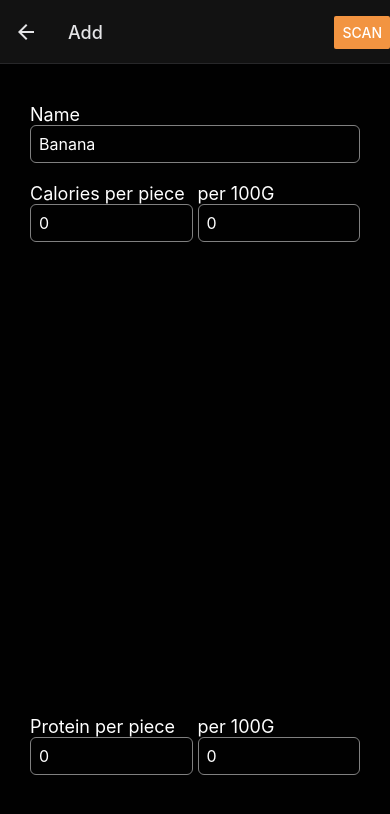
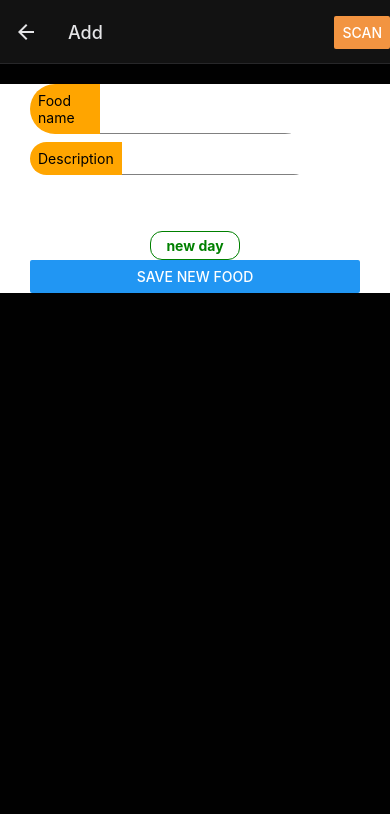
Before and after one commit to marvincayetano/added, a React Native app: screen /Add in a window 390 px wide. Shown: the top 814 px of the page. Built offline with nearby package versions, Linux system fonts and the light colour scheme.

Commit message:
👍 Fix: Modal to have dynamic action and children

```diff
--- a/components/Foods/FoodAdd.tsx
+++ b/components/Foods/FoodAdd.tsx
@@ -1,14 +1,9 @@
 import React from "react";
-import {
-  Text,
-  Button,
-  TextInput,
-  View,
-  StyleSheet,
-  ScrollView,
-} from "react-native";
+import { Text, Button, View, StyleSheet, ScrollView } from "react-native";
 import AsyncStorage from "@react-native-async-storage/async-storage";
 import { useForm, Controller } from "react-hook-form";
+import { Input } from "../ui/Input";
+import { ModalComponent } from "../Modal/ModalComponent";
 
 interface FoodAddProps {
   navigation: any;
@@ -30,29 +25,15 @@ export interface FoodValue {
   fiber: number;
 }
 
-export interface FormData {
-  foodName: string;
-  caloriesPP?: string;
-  caloriesPG?: string;
-  proteinPP?: string;
-  proteinPG?: string;
-  fatPP?: string;
-  fatPG?: string;
-  carbsPP?: string;
-  carbsPG?: string;
-  fiberPP?: string;
-  fiberPG?: string;
-}
-
-const _storeData = async (data: FormData) => {
-  data.foodName = data.foodName.toLowerCase();
+const _storeData = async (data: FoodValue) => {
+  data.name = data.name.toLowerCase();
   try {
     AsyncStorage.getItem("@foods").then((value: string | null) => {
       if (value && value.length) {
-        const jsonGetValue = JSON.parse(value) as FormData[];
+        const jsonGetValue = JSON.parse(value) as [FoodValue];
         // Check if the name is already in the storage
-        const isExist = jsonGetValue.filter((food) => {
-          return food.foodName === data.foodName;
+        const isExist = jsonGetValue.filter((food: FoodValue) => {
+          return food.name === data.name;
         });
 
         if (isExist.length) {
@@ -76,287 +57,70 @@ export function FoodAdd({ navigation }: FoodAddProps) {
     control,
     handleSubmit,
     formState: { errors },
-  } = useForm<FormData>();
+  } = useForm<FoodData>();
 
   const onSubmit = handleSubmit((data: any) => {
-    // Map remove empty
-    Object.keys(data).forEach((key: any) => {
-      if (data[key] === "" || data[key] === "0") {
-        delete data[key];
-      }
+    // _storeData(data);
+    // navigation.goBack();
   });
 
-    if (data.foodName) {
-      if (Object.keys(data.foodName).length <= 1) {
-        // TODO: Return error
-      } else {
-        // Save here
-        _storeData(data);
-        navigation.goBack();
-      }
-    }
-  });
+  const onAddNewMeasurement = () => {};
 
   return (
     <View style={{ flex: 1 }}>
       <ScrollView style={{ marginTop: 20 }}>
         <View style={styles.container}>
-          <Text style={styles.label}>Name</Text>
           <Controller
             control={control}
             rules={{
               required: true,
             }}
-            render={({ field: { onChange, onBlur, value } }) => (
-              <TextInput
-                autoCapitalize="none"
-                style={styles.input}
-                onBlur={onBlur}
-                onChangeText={onChange}
-                value={value}
-                placeholder="Banana"
-              />
+            render={({ field: { onChange } }) => (
+              <Input label="Food name" fnSet={onChange} />
             )}
-            name="foodName"
+            name="name"
             defaultValue=""
           />
-          {errors.foodName && (
+          {errors.name && (
             <Text style={{ color: "red" }}>This is required.</Text>
           )}
 
-          <View style={styles.inputContainer}>
-            <View style={{ flex: 1 }}>
-              <Text style={styles.label}>Calories per piece</Text>
           <Controller
             control={control}
             rules={{
-                  maxLength: 3,
+              required: true,
             }}
-                render={({ field: { onChange, onBlur, value } }) => (
-                  <TextInput
-                    keyboardType="numeric"
-                    autoCapitalize="none"
-                    style={styles.input}
-                    onBlur={onBlur}
-                    onChangeText={onChange}
-                    value={value}
+            render={({ field: { onChange } }) => (
+              <Input label="Description" fnSet={onChange} />
+            )}
+            name="description"
+            defaultValue=""
           />
+          {errors.name && (
+            <Text style={{ color: "red" }}>This is required.</Text>
           )}
-                name="caloriesPP"
-                defaultValue="0"
-              />
-            </View>
 
-            <View style={{ flex: 1, marginLeft: 5 }}>
-              <Text style={styles.label}>per 100G</Text>
+          <View style={{ marginTop: 26 }}>
+            <ModalComponent
+              btnLabel={"Add New Measurement"}
+              action={onAddNewMeasurement}
+            >
               <Controller
                 control={control}
                 rules={{
-                  maxLength: 3,
+                  required: true,
                 }}
-                render={({ field: { onChange, onBlur, value } }) => (
-                  <TextInput
-                    keyboardType="numeric"
-                    autoCapitalize="none"
-                    style={styles.input}
-                    onBlur={onBlur}
-                    onChangeText={onChange}
-                    value={value}
+                render={({ field: { onChange } }) => (
+                  <Input label="Food name" fnSet={onChange} />
+                )}
+                name="name"
+                defaultValue=""
               />
+              {errors.name && (
+                <Text style={{ color: "red" }}>This is required.</Text>
               )}
-                name="caloriesPG"
-                defaultValue="0"
-              />
-            </View>
-          </View>
-
-          <View style={styles.inputContainer}>
-            <View style={{ flex: 1 }}>
-              <Text style={styles.label}>Protein per piece</Text>
-              <Controller
-                control={control}
-                rules={{
-                  maxLength: 100,
-                }}
-                render={({ field: { onChange, onBlur, value } }) => (
-                  <TextInput
-                    keyboardType="numeric"
-                    autoCapitalize="none"
-                    style={styles.input}
-                    onBlur={onBlur}
-                    onChangeText={onChange}
-                    value={value}
-                  />
-                )}
-                name="proteinPP"
-                defaultValue="0"
-              />
-            </View>
-
-            <View style={{ flex: 1, marginLeft: 5 }}>
-              <Text style={styles.label}>per 100G</Text>
-              <Controller
-                control={control}
-                rules={{
-                  maxLength: 100,
-                }}
-                render={({ field: { onChange, onBlur, value } }) => (
-                  <TextInput
-                    keyboardType="numeric"
-                    autoCapitalize="none"
-                    style={styles.input}
-                    onBlur={onBlur}
-                    onChangeText={onChange}
-                    value={value}
-                  />
-                )}
-                name="proteinPG"
-                defaultValue="0"
-              />
-            </View>
-          </View>
-
-          <View style={styles.inputContainer}>
-            <View style={{ flex: 1 }}>
-              <Text style={styles.label}>Fat per piece</Text>
-              <Controller
-                control={control}
-                rules={{
-                  maxLength: 100,
-                }}
-                render={({ field: { onChange, onBlur, value } }) => (
-                  <TextInput
-                    keyboardType="numeric"
-                    autoCapitalize="none"
-                    style={styles.input}
-                    onBlur={onBlur}
-                    onChangeText={onChange}
-                    value={value}
-                  />
-                )}
-                name="fatPP"
-                defaultValue="0"
-              />
-            </View>
-
-            <View style={{ flex: 1, marginLeft: 5 }}>
-              <Text style={styles.label}>per 100G</Text>
-              <Controller
-                control={control}
-                rules={{
-                  maxLength: 100,
-                }}
-                render={({ field: { onChange, onBlur, value } }) => (
-                  <TextInput
-                    keyboardType="numeric"
-                    autoCapitalize="none"
-                    style={styles.input}
-                    onBlur={onBlur}
-                    onChangeText={onChange}
-                    value={value}
-                  />
-                )}
-                name="fatPG"
-                defaultValue="0"
-              />
-            </View>
-          </View>
-
-          <View style={styles.inputContainer}>
-            <View style={{ flex: 1 }}>
-              <Text style={styles.label}>Carbs per piece</Text>
-              <Controller
-                control={control}
-                rules={{
-                  maxLength: 100,
-                }}
-                render={({ field: { onChange, onBlur, value } }) => (
-                  <TextInput
-                    keyboardType="numeric"
-                    autoCapitalize="none"
-                    style={styles.input}
-                    onBlur={onBlur}
-                    onChangeText={onChange}
-                    value={value}
-                  />
-                )}
-                name="carbsPP"
-                defaultValue="0"
-              />
-            </View>
-
-            <View style={{ flex: 1, marginLeft: 5 }}>
-              <Text style={styles.label}>per 100G</Text>
-              <Controller
-                control={control}
-                rules={{
-                  maxLength: 100,
-                }}
-                render={({ field: { onChange, onBlur, value } }) => (
-                  <TextInput
-                    keyboardType="numeric"
-                    autoCapitalize="none"
-                    style={styles.input}
-                    onBlur={onBlur}
-                    onChangeText={onChange}
-                    value={value}
-                  />
-                )}
-                name="carbsPG"
-                defaultValue="0"
-              />
-            </View>
-          </View>
-
-          <View style={styles.inputContainer}>
-            <View style={{ flex: 1 }}>
-              <Text style={styles.label}>Fiber per piece</Text>
-              <Controller
-                control={control}
-                rules={{
-                  maxLength: 100,
-                }}
-                render={({ field: { onChange, onBlur, value } }) => (
-                  <TextInput
-                    keyboardType="numeric"
-                    autoCapitalize="none"
-                    style={styles.input}
-                    onBlur={onBlur}
-                    onChangeText={onChange}
-                    value={value}
-                  />
-                )}
-                name="fiberPP"
-                defaultValue="0"
-              />
-            </View>
-
-            <View style={{ flex: 1, marginLeft: 5 }}>
-              <Text style={styles.label}>per 100G</Text>
-              <Controller
-                control={control}
-                rules={{
-                  maxLength: 100,
-                }}
-                render={({ field: { onChange, onBlur, value } }) => (
-                  <TextInput
-                    keyboardType="numeric"
-                    autoCapitalize="none"
-                    style={styles.input}
-                    onBlur={onBlur}
-                    onChangeText={onChange}
-                    value={value}
-                  />
-                )}
-                name="fiberPG"
-                defaultValue="0"
-              />
-            </View>
-          </View>
-
-          <View style={{ marginTop: 26 }}>
-            <Button title="Save" onPress={onSubmit} />
-            {/* <Button title="Delete" onPress={onSubmit} /> */}
+            </ModalComponent>
+            <Button title="Save new food" onPress={onSubmit} />
           </View>
         </View>
       </ScrollView>
@@ -367,6 +131,7 @@ export function FoodAdd({ navigation }: FoodAddProps) {
 const styles = StyleSheet.create({
   container: {
     paddingHorizontal: 30,
+    backgroundColor: "white",
   },
   label: {
     marginTop: 20,
```
Also changed, not shown: components/Modal/ModalComponent.tsx (+7 -7 lines). Lines whose indentation alone changed are shown as unchanged.
